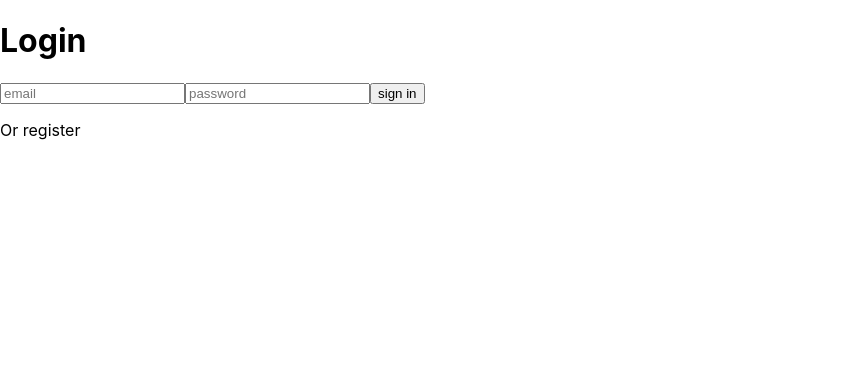
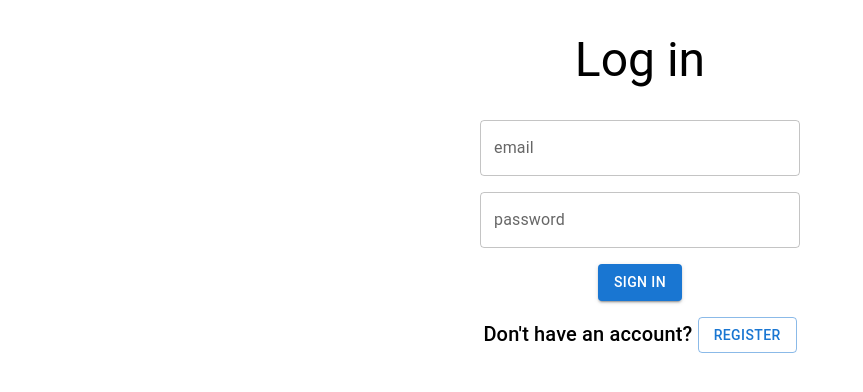
Before and after one commit to maxxlab/todolist, a React (Create React App) app: page / in a window 1280 px wide. Shown: the top 392 px of the page, without its empty margins (0-863 px from the left). Built offline with nearby package versions, Linux system fonts and the light colour scheme.

Commit message:
Added styles for Auth

```diff
--- a/src/component/AuthComponents/Form.tsx
+++ b/src/component/AuthComponents/Form.tsx
@@ -1,4 +1,6 @@
 import {FC, useState } from "react";
+import TextField from '@mui/material/TextField';
+import { Button } from "@mui/material";
 
 interface FormProps {
   title: string;
@@ -10,16 +12,22 @@ const Form: FC<FormProps> = ({title, handleClick}) => {
 
   return (
     <>
-      <input type="email" value={email}
+      <TextField id="outlined-basic" type="email" value={email}
       onChange={(e) => setEmail(e.target.value)}
-      placeholder="email" />
-      <input type="password" value={pass}
+      placeholder="email" variant="outlined" label="email" sx={{
+        marginBottom: '1rem',
+        width: '20rem'
+      }} />
+      <TextField id="outlined-basic" type="password" value={pass}
       onChange={(e) => setPass(e.target.value)}
-      placeholder="password" />
-      <button onClick={() => handleClick(email, pass)}>
+      placeholder="password" label="password" variant="outlined" sx={{
+        marginBottom: '1rem',
+        width: '20rem'
+      }} />
+      <Button variant="contained" onClick={() => handleClick(email, pass)} sx={{
+        marginBottom: '1rem'
+      }}>{title}</Button>
 
-        {title}
-      </button>
     </>
   );
 };
--- a/src/component/Navbar/Navbar.tsx
+++ b/src/component/Navbar/Navbar.tsx
@@ -13,7 +13,7 @@ import EmptyTaskCard from '../TaskCard/EmptyTaskCard';
 import CompletedTaskCard from '../TaskCard/CompleteTaskCards';
 
 import Note from '../Note/Note';
-import LoginPage from '../authPages/LoginPage';
+import LoginPage from '../AuthPages/LoginPage';
 
 const drawerWidth: number = 240;
 
--- a/src/component/User/UserInsideSystem.tsx
+++ b/src/component/User/UserInsideSystem.tsx
@@ -57,6 +57,7 @@ export default function LongMenu() {
             {option}
           </MenuItem>
         ))}
+
       </Menu>
     </div>
   );
--- a/src/component/authPages/Autorization.tsx
+++ b/src/component/authPages/Autorization.tsx
@@ -1,7 +1,6 @@
 import { Routes, Route } from 'react-router-dom';
 import App from '../App/App';
 import LoginPage from './LoginPage';
-
 import RegisterPage from './RegisterPage';
 import { removeUser } from '../../store/slices/userSlice';
 import {useAuth} from '../../hooks/use-auth';
@@ -14,6 +13,7 @@ function Autorization() {
   return isAuth ? (
     <>
       <App />
+      <button onClick={() => {dispatch(removeUser())}}></button>
     </>
   ) : (
     <>
@@ -22,7 +22,6 @@ function Autorization() {
         <Route path="/login" element={<LoginPage />} />
         <Route path="/register" element={<RegisterPage />} />
         <Route path="/main" element={<App />} />
-
       </Routes>
     </>
   );
--- a/src/component/authPages/LoginPage.tsx
+++ b/src/component/authPages/LoginPage.tsx
@@ -1,15 +1,33 @@
+import { Box } from '@mui/material';
 import { Link } from 'react-router-dom';
 import { Login } from '../AuthComponents/Login';
+import { Typography } from '@mui/material';
+import { padding } from '@mui/system';
+import { Button } from "@mui/material";
+
 
 const LoginPage = () => {
     return (
-        <div>
-            <h1>Login</h1>
-            <Login/>
-            <p>
-                Or <Link to="/register">register</Link>
-            </p>
-        </div>
+        <>
+            <Box sx={{
+                display: 'flex',
+                flexDirection: 'column',
+                alignItems: 'center',
+                padding: '2rem'
+            }}>
+                <Typography variant="h3" color="inherit" component="div" sx={{marginBottom: '2rem'}}>
+                    Log in
+                </Typography>
+
+                <Login />
+                <Typography variant="h6" color="inherit" component="div">
+                Don't have an account? <Link to="/register">
+                    <Button variant="outlined">register</Button>
+                        </Link>
+                </Typography>
+            </Box>
+
+        </>
     )
 }
 
--- a/src/component/authPages/RegisterPage.tsx
+++ b/src/component/authPages/RegisterPage.tsx
@@ -1,15 +1,30 @@
 import { Link } from 'react-router-dom';
 import { SignUp } from '../AuthComponents/SignUp';
+import { Box } from '@mui/material';
+import { Login } from '../AuthComponents/Login';
+import { Typography } from '@mui/material';
+import { padding } from '@mui/system';
+import { Button } from "@mui/material";
 
 const RegisterPage = () => {
     return (
-        <div>
-            <h1>Register</h1>
-            <SignUp/>
-            <p>
-                Already have an account? <Link to="/login">Sign in</Link>
-            </p>
-        </div>
+        <>
+            <Box sx={{
+                display: 'flex',
+                flexDirection: 'column',
+                alignItems: 'center',
+                padding: '2rem'
+            }}>
+                <Typography variant="h3" color="inherit" component="div" sx={{marginBottom: '2rem'}}>Sign Up</Typography>
+                <SignUp />
+                <Typography variant="h6" color="inherit" component="div">
+                    Already have an account? <Link to="/login">
+                    <Button variant="outlined">Log in</Button>
+                    </Link>
+                </Typography>
+            </Box>
+
+        </>
     )
 }
 
--- a/src/index.tsx
+++ b/src/index.tsx
@@ -5,7 +5,7 @@ import './index.css';
 import App from './component/App/App';
 import reportWebVitals from './reportWebVitals';
 import { Provider } from 'react-redux';
-import Autorization from './component/authPages/Autorization';
+import Autorization from './component/AuthPages/Autorization';
 import { store } from './store';
 import './firebase';
 
@@ -18,8 +18,6 @@ root.render(
       <Provider store={store}>
         <Autorization />
       </Provider>
-
-      {/* <App /> */}
     </BrowserRouter>
   </React.StrictMode>
 );
```
